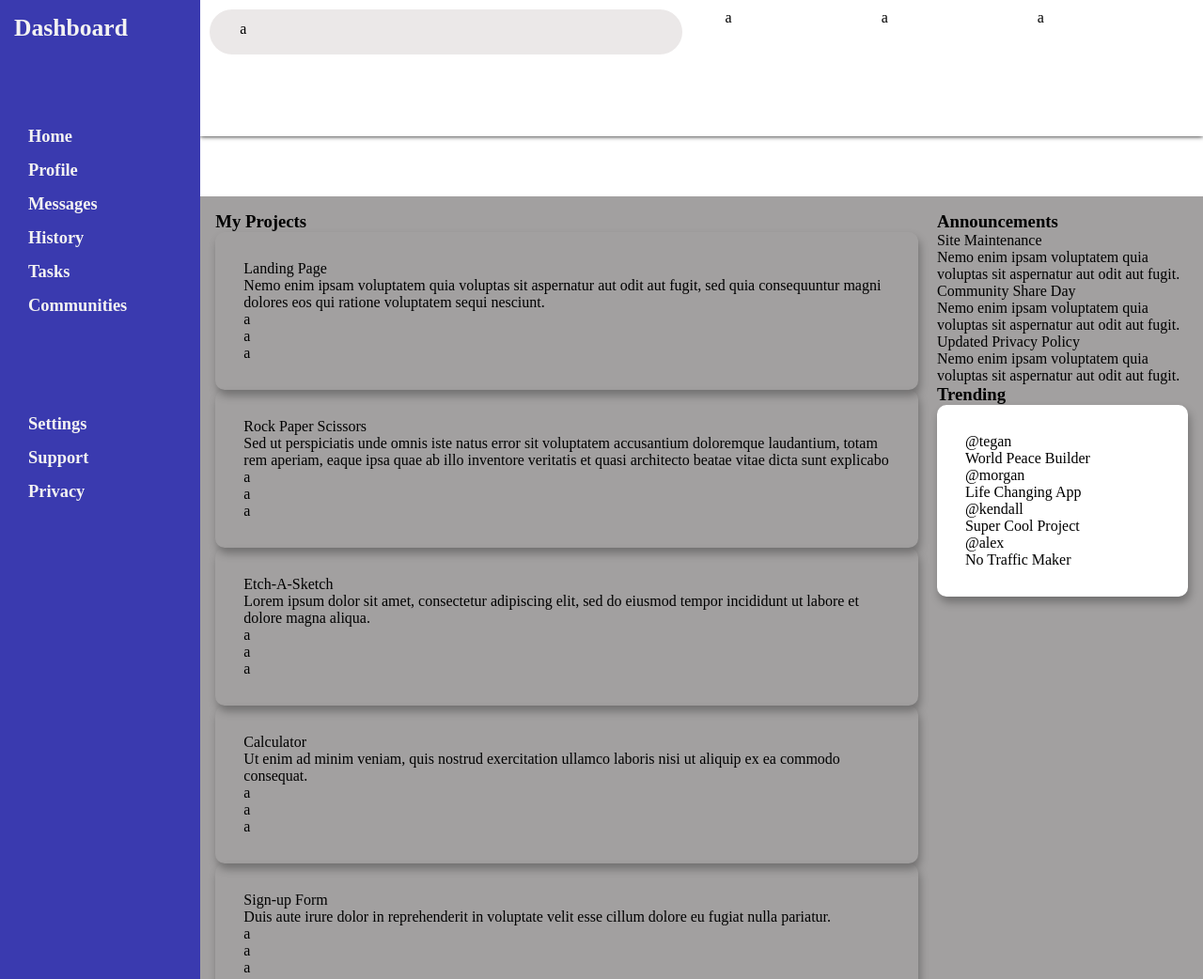
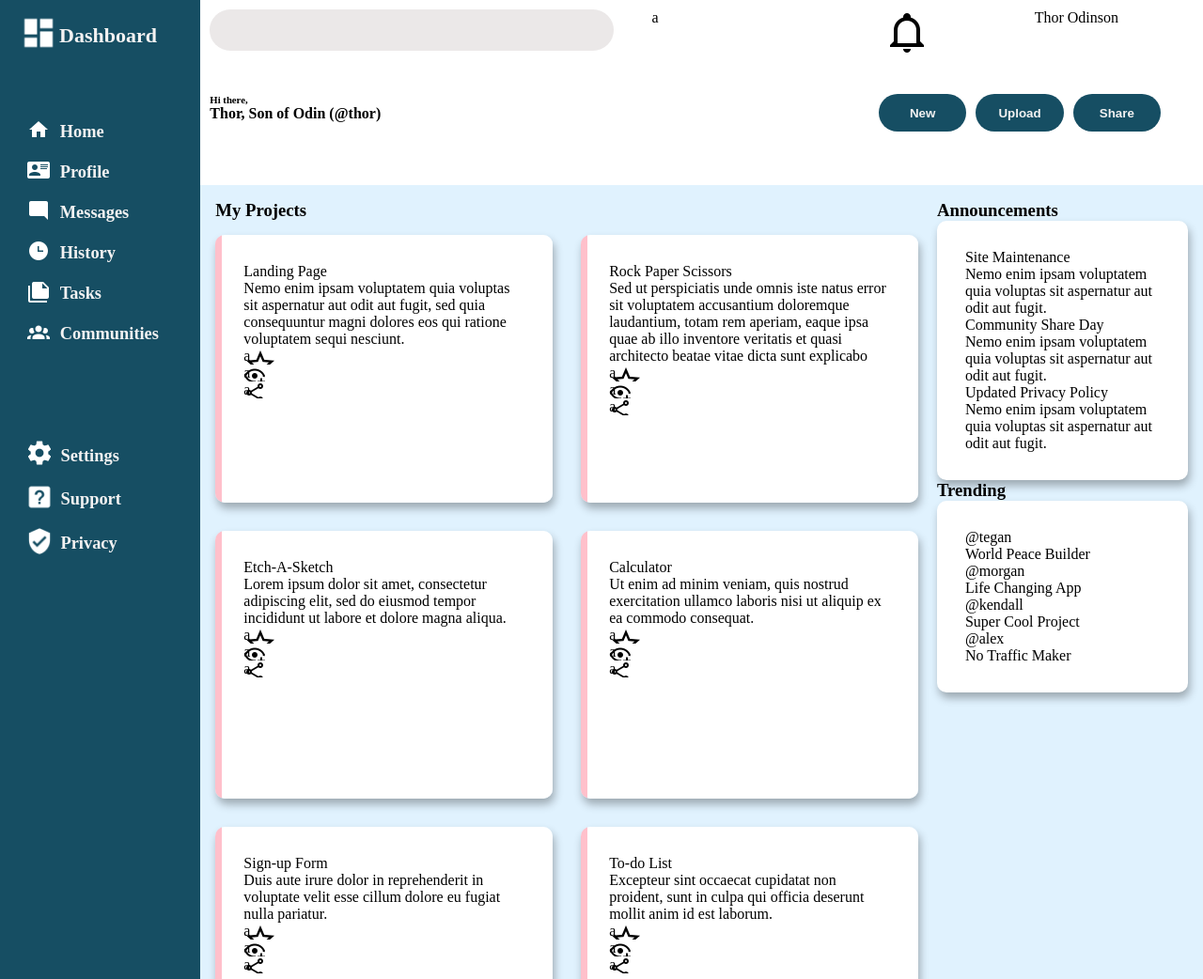
Before and after one commit to Brundex/06-odin-admin-dashboard, a plain HTML site: page index.html in a window 1280 px wide. Shown: the top 1042 px of the page at 94% size. Drawn offline with Linux system fonts and the light colour scheme.

Commit message:
finish sidebar styling

```diff
--- a/index.html
+++ b/index.html
@@ -12,23 +12,31 @@
 <body>
     <div class="container">
 
-        <div class="nav" style="height: 125px;">
+        <div class="nav">
             <div class="topnav">
                 <!-- GIVE THIS A FIXED SIZE AND BORDER-RADIUS. APPLY THE SAME STYLING AS THE SIDEBAR ICONS ALSO -->
-                <div class="searchbar">a</div>
+                <input class="searchbar">a</input>
                 <div class="nav-right-icons">
                     <!-- TESTING. CHECK THIS LATER TO SEE IF I SHOULD MAKE AN IMG TAG INSTEAD -->
-                    <div class="notifications">a</div>
-                    <div class="profile-pic-smaller">a</div>
-                    <div class="users-name">a</div>
+                    <div class="notifications"></div>
+                    <div class="profile-pic-smaller"></div>
+                    <div class="users-name">Thor Odinson</div>
                 </div>
             </div>
             <div class="bottomnav">
-
+                <div class="welcome">
+                    <h6>Hi there,</h6>
+                    <h4>Thor, Son of Odin (@thor)</h4>
+                </div>
+                <div class="buttons">
+                    <button>New</button>
+                    <button>Upload</button>
+                    <button>Share</button>
+                </div>
             </div>
         </div>
 
-        <div class="sidebar" style="background-color: rgb(58, 58, 175);">
+        <aside class="sidebar">
             <div class="dashboard-logo">Dashboard</div>
             <ul class="tabs">
                 <li class="home">Home</li>
@@ -43,11 +51,12 @@
                 <li class="support">Support</li>
                 <li class="privacy">Privacy</li>
             </ul>
-        </div>
+        </aside>
 
-        <div class="content" style="background-color: rgb(162, 160, 160);">
+        <div class="content">
             <div class="projects">
                 <h3>My Projects</h3>
+                <div class="cards">
                     <div class="card">
                         <div class="title">
                             Landing Page
@@ -68,7 +77,8 @@
                         </div>
                         <div class="text">
                             Sed ut perspiciatis unde omnis iste natus error sit voluptatem accusantium doloremque
-                        laudantium, totam rem aperiam, eaque ipsa quae ab illo inventore veritatis et quasi architecto
+                            laudantium, totam rem aperiam, eaque ipsa quae ab illo inventore veritatis et quasi
+                            architecto
                             beatae vitae dicta sunt explicabo
                         </div>
                         <div class="icons">
@@ -96,7 +106,8 @@
                             Calculator
                         </div>
                         <div class="text">
-                        Ut enim ad minim veniam, quis nostrud exercitation ullamco laboris nisi ut aliquip ex ea commodo
+                            Ut enim ad minim veniam, quis nostrud exercitation ullamco laboris nisi ut aliquip ex ea
+                            commodo
                             consequat.
                         </div>
                         <div class="icons">
@@ -124,7 +135,8 @@
                             To-do List
                         </div>
                         <div class="text">
-                        Excepteur sint occaecat cupidatat non proident, sunt in culpa qui officia deserunt mollit anim
+                            Excepteur sint occaecat cupidatat non proident, sunt in culpa qui officia deserunt mollit
+                            anim
                             id est laborum.
                         </div>
                         <div class="icons">
@@ -134,23 +146,29 @@
                         </div>
                     </div>
                 </div>
+            </div>
             <div class="side-content">
                 <div class="announcements">
                     <h3>Announcements</h3>
+                    <div class="announcement-list">
                         <div class="announcement">
                             <div class="announcement-title">Site Maintenance</div>
-                        <div class="announcement-text">Nemo enim ipsam voluptatem quia voluptas sit aspernatur aut odit
+                            <div class="announcement-text">Nemo enim ipsam voluptatem quia voluptas sit aspernatur aut
+                                odit
                                 aut fugit.</div>
                         </div>
                         <div class="announcement">
                             <div class="announcement-title">Community Share Day</div>
-                        <div class="announcement-text">Nemo enim ipsam voluptatem quia voluptas sit aspernatur aut odit
+                            <div class="announcement-text">Nemo enim ipsam voluptatem quia voluptas sit aspernatur aut
+                                odit
                                 aut fugit.</div>
                         </div>
                         <div class="announcement">
                             <div class="announcement-title">Updated Privacy Policy</div>
-                        <div class="announcement-text">Nemo enim ipsam voluptatem quia voluptas sit aspernatur aut odit
+                            <div class="announcement-text">Nemo enim ipsam voluptatem quia voluptas sit aspernatur aut
+                                odit
                                 aut fugit.</div>
+                        </div>
                     </div>
                 </div>
                 <div class="trending">
--- a/style.css
+++ b/style.css
@@ -1,3 +1,10 @@
+:root {
+    --icon-size: 30px;
+    --icon-padding: 0.4em 0 0.5em 1.65em;
+}
+
+
+
 * {
     margin: 0;
     padding: 0;
@@ -86,7 +93,7 @@ body {
 }
 
 .additional-tabs {
-    padding: 15px;
+    padding: 0 15px 15px 13px;
     list-style-type: none;
 }
 
@@ -144,91 +151,86 @@ li {
     padding-left: 15px;
 }
 
-
-
-
-
-
-
-
-
-
-
-
-
-
-
-
-
-
-
-
-
-
-
-
-
-
-
-
-
-
-
-
-
-
-
-
-
-
-
-
-
-
-
-
-
-
-
-
-
-
-
-
-
-
-
-
-
-
-
-
-
-
-
-
-
 /* ICON STYLING */
 
-/* li {
-    padding: 0.4em 0 0.5em 1.5em;
-    margin-bottom:0.2em;
+li, ul {
+    padding: 0.2em 0 0.5em 1.5em;
+    margin: 0em 0.5em 0.5em 0.4em;
     text-indent:0.4em;
-    font-weight:bold;
     list-style:none;
     background-repeat: no-repeat;
 }
 
+li:hover {
+    font-size: 1.1em;
+    cursor: pointer;
+}
+
+.dashboard-logo {
+    font-size: 22px;
+    padding: 10px 20px 0px 42px;
+    margin: 15px 0px 60px 21px;
+    background-repeat: no-repeat;
+    background-image: url(icons/view-dashboard.png);
+    background-size: 40px;
+}
+.home {
+    background-image: url(icons/home.png);
+}
+
+.profile {
+    background-image: url(icons/card-account-details.png);
+}
+
+.messages {
+    background-image: url(icons/message-reply.png);
+}
+
+.history {
+    background-image: url(icons/clock-time-three.png);
+}
+
+.tasks {
+    background-image: url(icons/note-multiple.png);
+}
+
+.communities {
+    background-image: url(icons/account-group.png);
+}
+
 .settings {
-    background-image: url(icons/account-heart-outline.png);
+    background-size: var(--icon-size);
+    padding: var(--icon-padding);
+    background-image: url(icons/cog.png);
 }
 
 .support {
-    background-image: url(icons/air-humidifier-off.png);
+    background-size: var(--icon-size);
+    padding: var(--icon-padding);
+    background-image: url(icons/help-box.png);
 }
 
-ul {
-    padding: 0;
-} */
+.privacy {
+    background-size: var(--icon-size);
+    padding: var(--icon-padding);
+    background-image: url(icons/shield-check.png);
+}
 
-/* ICON STYLING */
+.notifications {
+    background-repeat: no-repeat;
+    background-image: url(icons/bell-outline.png);
+}
+ .add-favorite {
+    background-repeat: no-repeat;
+    background-image: url(icons/star-plus-outline.png);
+ }
+
+ .project-preview {
+    background-repeat: no-repeat;
+    background-image: url(icons/eye-plus-outline.png);
+ }
+
+ .share {
+    background-repeat: no-repeat;
+    background-image: url(icons/share-variant-outline.png);
+ }
```
Lines whose indentation alone changed are shown as unchanged.
